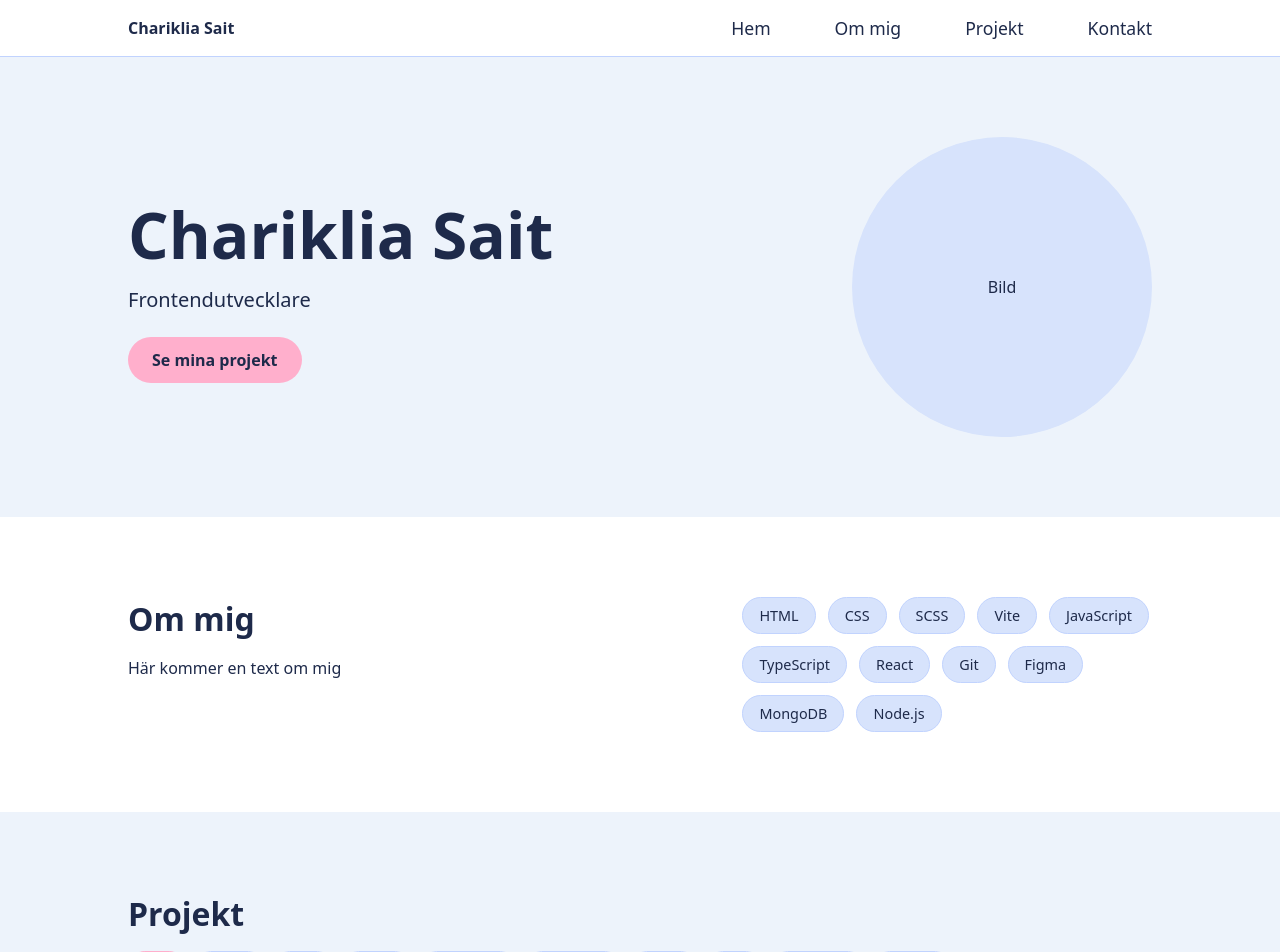
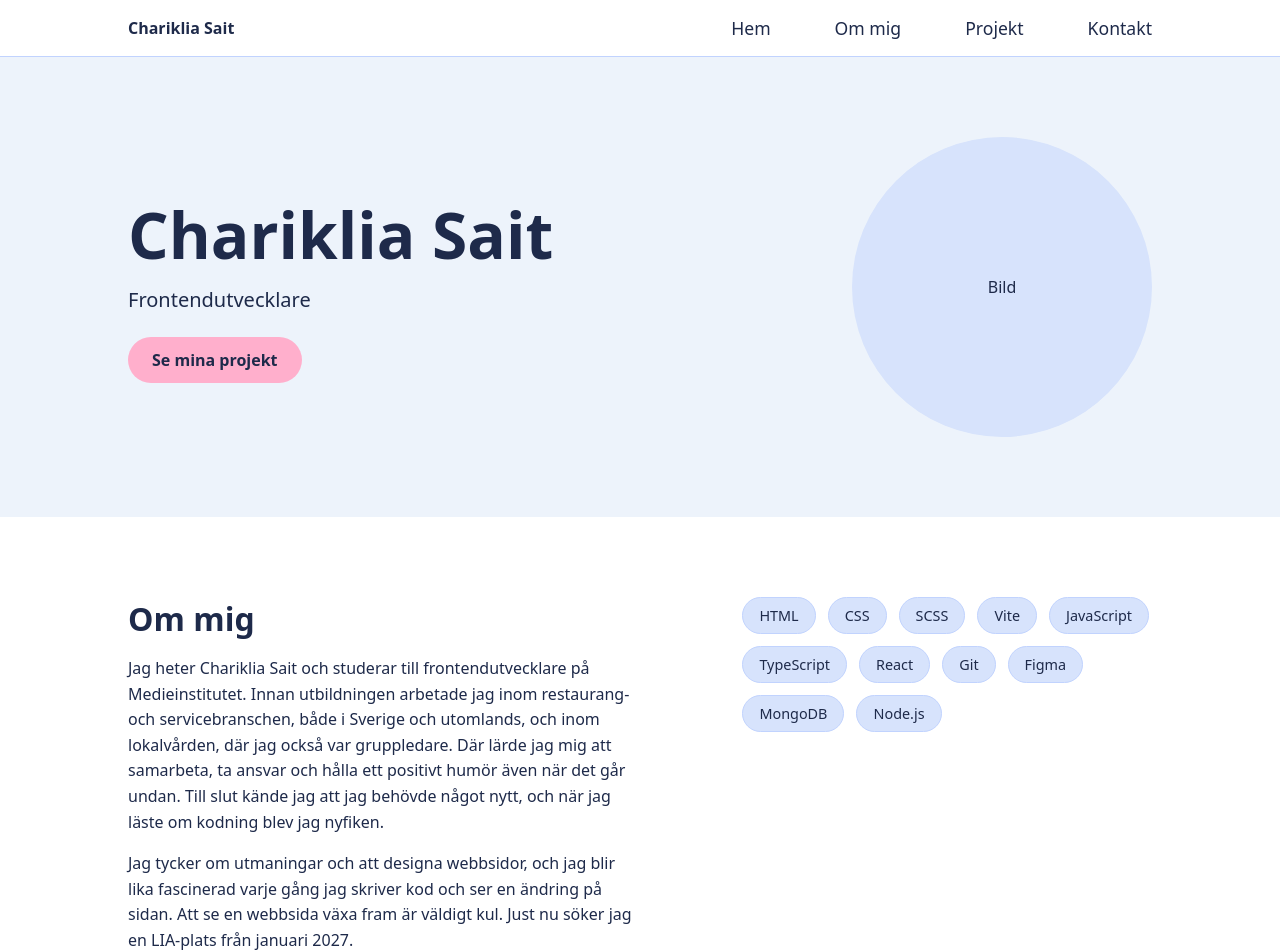
Before and after one commit to CharikliaA/portfolio, a React app: page / in a window 1280 px wide. Shown: the top 952 px of the page. Built offline with nearby package versions, Linux system fonts and the light colour scheme; the HTML template or start-up script is replaced by a standard one.

Commit message:
Add about me text

```diff
--- a/src/components/About.tsx
+++ b/src/components/About.tsx
@@ -3,7 +3,13 @@ const About = () => {
     <section id="ommig" className="about">
         <div className="about-text">
             <h2>Om mig</h2>
-            <p>Här kommer en text om mig</p>
+            <p>Jag heter Chariklia Sait och studerar till frontendutvecklare på Medieinstitutet. Innan utbildningen arbetade jag inom restaurang- och servicebranschen,
+                både i Sverige och utomlands, och inom lokalvården, där jag också var gruppledare. Där lärde jag mig att samarbeta, ta ansvar och hålla ett positivt humör
+                även när det går undan. Till slut kände jag att jag behövde något nytt, och när jag läste om kodning blev jag nyfiken.
+                </p>
+                <p>Jag tycker om utmaningar och att designa webbsidor, och jag blir lika fascinerad varje gång jag skriver kod och ser en ändring på sidan. Att se en webbsida
+                    växa fram är väldigt kul. Just nu söker jag en LIA-plats från januari 2027.
+                </p>
         </div>
         <ul className="skills">
             <li>HTML</li>
--- a/src/index.css
+++ b/src/index.css
@@ -176,7 +176,7 @@ body {
 }
 
 .about-text p {
-  margin: 0;
+  margin: 0 0 1rem;
   line-height: 1.6;
 }
 
```
